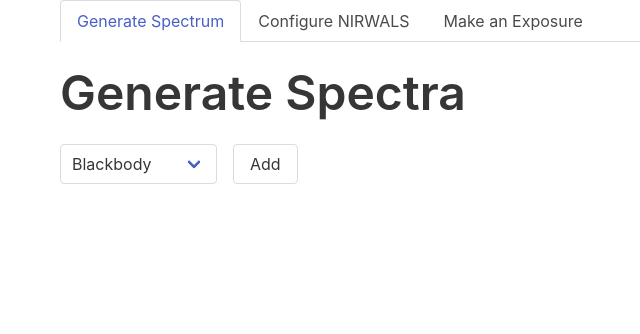
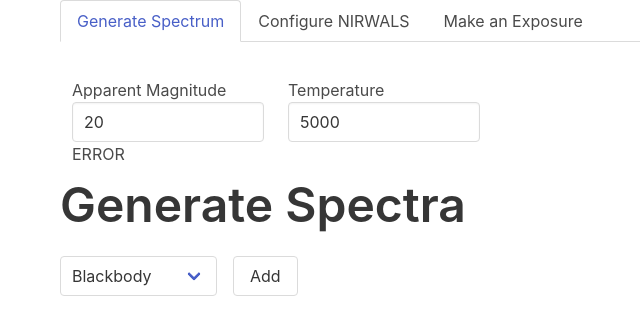
Before and after one commit to saltastroops/nir-simulator, a React (Vite) app in the folder react/: page / in a window 1280 px wide. Shown: the top 334 px of the page, without its empty margins (4-644 px from the left). Built offline with nearby package versions, Linux system fonts and the light colour scheme; the HTML template or start-up script is replaced by a standard one.

Commit message:
Implement a blackbody form

```diff
--- a/react/src/components/SimulationSetupContext.ts
+++ b/react/src/components/SimulationSetupContext.ts
@@ -1,9 +1,10 @@
 import { Context, createContext } from "react";
-import { SpectrumType } from "../types";
+import { Spectrum, SpectrumType } from "../types";
 
 export interface SimulationSetupContextValue {
   addToSourceSpectrum: (type: SpectrumType) => void;
   removeFromSourceSpectrum: (index: number) => void;
+  updateSourceSpectrum: (index: number, spectrm: Spectrum) => void;
 }
 
 const SimulationSetupContext: Context<SimulationSetupContextValue> =
--- a/react/src/components/Simulator.tsx
+++ b/react/src/components/Simulator.tsx
@@ -6,11 +6,12 @@
   SimulationSetupContextValue,
 } from "./SimulationSetupContext.js";
 import { SimulationSetup, Spectrum, SpectrumType } from "../types.js";
+import { makeDefaultBlackbody } from "./spectrum/Blackbody";
 
 function makeSpectrum(type: SpectrumType): Spectrum {
   switch (type) {
     case "Blackbody":
-      return { type: "Blackbody", parameters: {}, errors: {} };
+      return makeDefaultBlackbody();
     case "Galaxy":
       return { type: "Galaxy", parameters: {}, errors: {} };
     case "Emission Line":
@@ -44,7 +45,7 @@
     });
   };
 
-  const removeFromSourceSpectrum = (index) => {
+  const removeFromSourceSpectrum = (index: number) => {
     setSimulationSetup((previousSetup) => {
       const updatedSourceSpectrum = [...previousSetup.sourceSpectrum];
       updatedSourceSpectrum.splice(index, 1);
@@ -55,9 +56,21 @@
     });
   };
 
+  const updateSourceSpectrum = (index: number, spectrum: Spectrum) => {
+    setSimulationSetup((previousSetup) => {
+      const updatedSourceSpectrum = [...previousSetup.sourceSpectrum];
+      updatedSourceSpectrum[index] = spectrum;
+      return {
+        ...previousSetup,
+        sourceSpectrum: updatedSourceSpectrum,
+      };
+    });
+  };
+
   const contextValue: SimulationSetupContextValue = {
     addToSourceSpectrum,
     removeFromSourceSpectrum,
+    updateSourceSpectrum,
   };
 
   return (
--- /dev/null
+++ b/react/src/components/spectrum/Blackbody.tsx
@@ -0,0 +1,103 @@
+import { Spectrum } from "../../types";
+import { ChangeEvent } from "react";
+
+export interface BlackbodySpectrum extends Spectrum {
+  type: "Blackbody";
+  parameters: {
+    magnitude: number;
+    temperature: number;
+  };
+}
+
+interface Props {
+  blackbody: BlackbodySpectrum;
+  update: (spectrum: Spectrum) => void;
+}
+
+export function makeDefaultBlackbody(): BlackbodySpectrum {
+  return {
+    type: "Blackbody",
+    parameters: {
+      magnitude: 20,
+      temperature: 5000,
+    },
+    errors: {},
+  };
+}
+
+export default function Blackbody({ blackbody, update }: Props) {
+  const updateMagnitude = (value: any) => {
+    let error: string = undefined;
+    const magnitude = parseFloat(value);
+    if (isNaN(magnitude)) {
+      error = "The magnitude must be a number.";
+    }
+    const updatedErrors = {
+      ...blackbody.errors,
+      magnitude: error,
+    };
+    const updatedParameters = {
+      ...blackbody.parameters,
+      magnitude,
+    };
+    update({
+      type: "Blackbody",
+      parameters: updatedParameters,
+      errors: updatedErrors,
+    });
+  };
+
+  const updateTemperature = (value: any) => {
+    const errorMessage = "The temperature must be a positive number.";
+    let error: string = undefined;
+    const temperature = parseFloat(value);
+    if (isNaN(temperature) || temperature <= 0) {
+      error = errorMessage;
+    }
+    const updatedErrors = {
+      ...blackbody.errors,
+      temperature: error,
+    };
+    const updatedParameters = {
+      ...blackbody.parameters,
+      temperature: temperature,
+    };
+    update({
+      type: "Blackbody",
+      parameters: updatedParameters,
+      errors: updatedErrors,
+    });
+  };
+
+  return (
+    <div className="flex flex-wrap items-top p-3">
+      <div className="mr-5 w-48">
+        <div>Apparent Magnitude</div>
+        <div>
+          <input
+            className="input"
+            type="number"
+            value={blackbody.parameters.magnitude}
+            min={0}
+            max={30}
+            onChange={(event) => updateMagnitude(event.target.value)}
+          />
+        </div>
+        <div>ERROR</div>
+      </div>
+      <div className="w-48">
+        <div>Temperature</div>
+        <div>
+          <input
+            className="input"
+            type="number"
+            value={blackbody.parameters.temperature}
+            min={1000}
+            max={15000}
+            onChange={(event) => updateTemperature(event.target.value)}
+          />
+        </div>
+      </div>
+    </div>
+  );
+}
--- a/react/src/components/spectrum/SourceSpectrumForm.tsx
+++ b/react/src/components/spectrum/SourceSpectrumForm.tsx
@@ -1,24 +1,44 @@
 import SpectrumSelector from "./SpectrumSelector";
 import SpectrumForm from "./SpectrumForm";
-import { useContext } from "react";
+import { ReactElement, useContext } from "react";
 import SimulationSetupContext from "../SimulationSetupContext.js";
-import { Spectrum } from "../../types";
+import { Spectrum, SpectrumType } from "../../types";
+import Blackbody, { BlackbodySpectrum } from "./Blackbody";
+
+function makeSpectrumForm(
+  type: SpectrumType,
+  spectrum: Spectrum,
+  update: (spectrum: Spectrum) => void,
+): ReactElement {
+  switch (type) {
+    case "Blackbody":
+      return (
+        <Blackbody blackbody={spectrum as BlackbodySpectrum} update={update} />
+      );
+    default:
+      throw new Error(`No spectrum form defined for type "${type}.`);
+  }
+}
 
 interface Props {
   sourceSpectrum: Spectrum[];
 }
 
 export default function SourceSpectrumForm({ sourceSpectrum }: Props) {
-  const { removeFromSourceSpectrum } = useContext(SimulationSetupContext);
+  const { removeFromSourceSpectrum, updateSourceSpectrum } = useContext(
+    SimulationSetupContext,
+  );
   return (
     <>
       <SpectrumSelector />
-      {sourceSpectrum.map((component, index) => (
+      {sourceSpectrum.map((spectrum, index) => (
         <SpectrumForm
           remove={() => removeFromSourceSpectrum(index)}
           key={index}
         >
-          {component.type}
+          {makeSpectrumForm("Blackbody", spectrum, (spectrum) => {
+            updateSourceSpectrum(index, spectrum);
+          })}
         </SpectrumForm>
       ))}
     </>
--- a/react/src/components/spectrum/SpectrumForm.tsx
+++ b/react/src/components/spectrum/SpectrumForm.tsx
@@ -1,4 +1,5 @@
 import { PropsWithChildren } from "react";
+import { Spectrum } from "../../types";
 
 interface Props {
   remove: () => void;
--- a/react/src/components/spectrum/SpectrumGenerationTab.tsx
+++ b/react/src/components/spectrum/SpectrumGenerationTab.tsx
@@ -1,5 +1,6 @@
 import SourceSpectrumForm from "./SourceSpectrumForm";
 import { SimulationSetup } from "../../types";
+import Blackbody, { makeDefaultBlackbody } from "./Blackbody";
 
 interface Props {
   simulationSetup: SimulationSetup;
@@ -8,6 +9,7 @@
 export function SpectrumGenerationTab({ simulationSetup }: Props) {
   return (
     <div>
+      <Blackbody blackbody={makeDefaultBlackbody()} />
       <h1 className="title is-1">Generate Spectra</h1>
       <SourceSpectrumForm sourceSpectrum={simulationSetup.sourceSpectrum} />
     </div>
```
